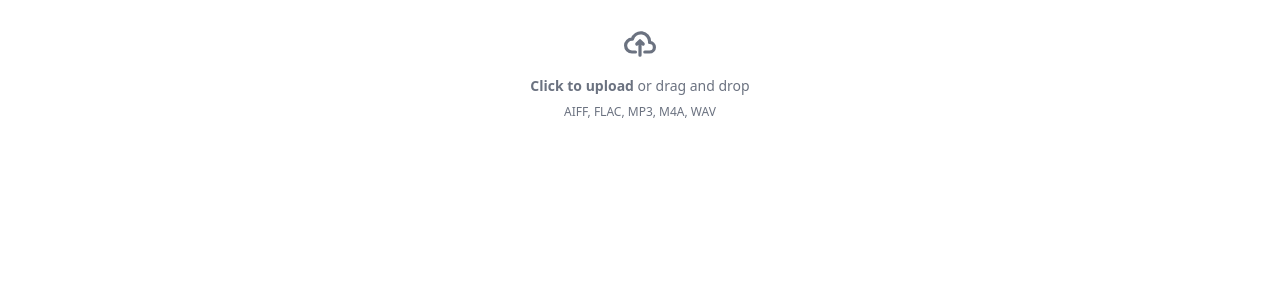
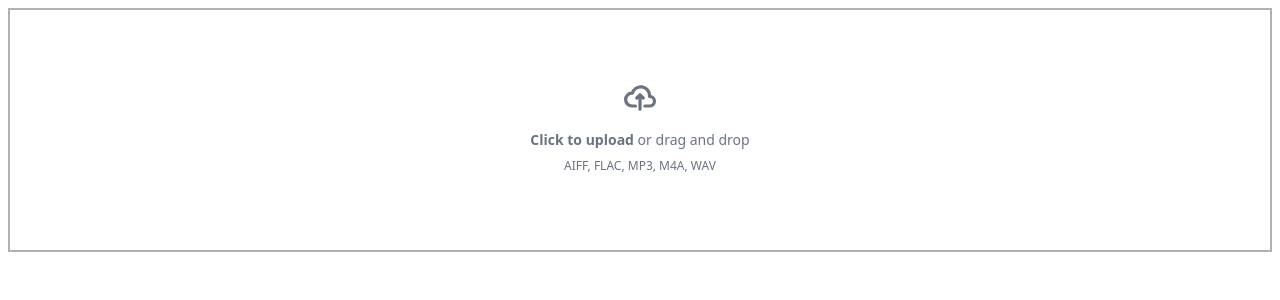
Before and after one commit to anselbrandt/fast-htmx-app, a FastAPI app: page /upload in a window 1280 px wide. Shown: the top 300 px of the page. Run offline with FastAPI, Linux system fonts and the light colour scheme; some libraries are stand-ins or nearby versions.

Commit message:
Add dropzone.css

```diff
--- /dev/null
+++ b/static/dropzone.css
@@ -0,0 +1,541 @@
+@-webkit-keyframes passing-through {
+  0% {
+    opacity: 0;
+    -webkit-transform: translateY(40px);
+    -moz-transform: translateY(40px);
+    -ms-transform: translateY(40px);
+    -o-transform: translateY(40px);
+    transform: translateY(40px);
+  }
+
+  30%,
+  70% {
+    opacity: 1;
+    -webkit-transform: translateY(0px);
+    -moz-transform: translateY(0px);
+    -ms-transform: translateY(0px);
+    -o-transform: translateY(0px);
+    transform: translateY(0px);
+  }
+
+  100% {
+    opacity: 0;
+    -webkit-transform: translateY(-40px);
+    -moz-transform: translateY(-40px);
+    -ms-transform: translateY(-40px);
+    -o-transform: translateY(-40px);
+    transform: translateY(-40px);
+  }
+}
+
+@-moz-keyframes passing-through {
+  0% {
+    opacity: 0;
+    -webkit-transform: translateY(40px);
+    -moz-transform: translateY(40px);
+    -ms-transform: translateY(40px);
+    -o-transform: translateY(40px);
+    transform: translateY(40px);
+  }
+
+  30%,
+  70% {
+    opacity: 1;
+    -webkit-transform: translateY(0px);
+    -moz-transform: translateY(0px);
+    -ms-transform: translateY(0px);
+    -o-transform: translateY(0px);
+    transform: translateY(0px);
+  }
+
+  100% {
+    opacity: 0;
+    -webkit-transform: translateY(-40px);
+    -moz-transform: translateY(-40px);
+    -ms-transform: translateY(-40px);
+    -o-transform: translateY(-40px);
+    transform: translateY(-40px);
+  }
+}
+
+@keyframes passing-through {
+  0% {
+    opacity: 0;
+    -webkit-transform: translateY(40px);
+    -moz-transform: translateY(40px);
+    -ms-transform: translateY(40px);
+    -o-transform: translateY(40px);
+    transform: translateY(40px);
+  }
+
+  30%,
+  70% {
+    opacity: 1;
+    -webkit-transform: translateY(0px);
+    -moz-transform: translateY(0px);
+    -ms-transform: translateY(0px);
+    -o-transform: translateY(0px);
+    transform: translateY(0px);
+  }
+
+  100% {
+    opacity: 0;
+    -webkit-transform: translateY(-40px);
+    -moz-transform: translateY(-40px);
+    -ms-transform: translateY(-40px);
+    -o-transform: translateY(-40px);
+    transform: translateY(-40px);
+  }
+}
+
+@-webkit-keyframes slide-in {
+  0% {
+    opacity: 0;
+    -webkit-transform: translateY(40px);
+    -moz-transform: translateY(40px);
+    -ms-transform: translateY(40px);
+    -o-transform: translateY(40px);
+    transform: translateY(40px);
+  }
+
+  30% {
+    opacity: 1;
+    -webkit-transform: translateY(0px);
+    -moz-transform: translateY(0px);
+    -ms-transform: translateY(0px);
+    -o-transform: translateY(0px);
+    transform: translateY(0px);
+  }
+}
+
+@-moz-keyframes slide-in {
+  0% {
+    opacity: 0;
+    -webkit-transform: translateY(40px);
+    -moz-transform: translateY(40px);
+    -ms-transform: translateY(40px);
+    -o-transform: translateY(40px);
+    transform: translateY(40px);
+  }
+
+  30% {
+    opacity: 1;
+    -webkit-transform: translateY(0px);
+    -moz-transform: translateY(0px);
+    -ms-transform: translateY(0px);
+    -o-transform: translateY(0px);
+    transform: translateY(0px);
+  }
+}
+
+@keyframes slide-in {
+  0% {
+    opacity: 0;
+    -webkit-transform: translateY(40px);
+    -moz-transform: translateY(40px);
+    -ms-transform: translateY(40px);
+    -o-transform: translateY(40px);
+    transform: translateY(40px);
+  }
+
+  30% {
+    opacity: 1;
+    -webkit-transform: translateY(0px);
+    -moz-transform: translateY(0px);
+    -ms-transform: translateY(0px);
+    -o-transform: translateY(0px);
+    transform: translateY(0px);
+  }
+}
+
+@-webkit-keyframes pulse {
+  0% {
+    -webkit-transform: scale(1);
+    -moz-transform: scale(1);
+    -ms-transform: scale(1);
+    -o-transform: scale(1);
+    transform: scale(1);
+  }
+
+  10% {
+    -webkit-transform: scale(1.1);
+    -moz-transform: scale(1.1);
+    -ms-transform: scale(1.1);
+    -o-transform: scale(1.1);
+    transform: scale(1.1);
+  }
+
+  20% {
+    -webkit-transform: scale(1);
+    -moz-transform: scale(1);
+    -ms-transform: scale(1);
+    -o-transform: scale(1);
+    transform: scale(1);
+  }
+}
+
+@-moz-keyframes pulse {
+  0% {
+    -webkit-transform: scale(1);
+    -moz-transform: scale(1);
+    -ms-transform: scale(1);
+    -o-transform: scale(1);
+    transform: scale(1);
+  }
+
+  10% {
+    -webkit-transform: scale(1.1);
+    -moz-transform: scale(1.1);
+    -ms-transform: scale(1.1);
+    -o-transform: scale(1.1);
+    transform: scale(1.1);
+  }
+
+  20% {
+    -webkit-transform: scale(1);
+    -moz-transform: scale(1);
+    -ms-transform: scale(1);
+    -o-transform: scale(1);
+    transform: scale(1);
+  }
+}
+
+@keyframes pulse {
+  0% {
+    -webkit-transform: scale(1);
+    -moz-transform: scale(1);
+    -ms-transform: scale(1);
+    -o-transform: scale(1);
+    transform: scale(1);
+  }
+
+  10% {
+    -webkit-transform: scale(1.1);
+    -moz-transform: scale(1.1);
+    -ms-transform: scale(1.1);
+    -o-transform: scale(1.1);
+    transform: scale(1.1);
+  }
+
+  20% {
+    -webkit-transform: scale(1);
+    -moz-transform: scale(1);
+    -ms-transform: scale(1);
+    -o-transform: scale(1);
+    transform: scale(1);
+  }
+}
+
+.dropzone,
+.dropzone * {
+  box-sizing: border-box;
+}
+
+.dropzone {
+  min-height: 150px;
+  border: 2px solid rgba(0, 0, 0, 0.3);
+  background: #fff;
+  padding: 20px 20px;
+}
+
+.dropzone.dz-clickable {
+  cursor: pointer;
+}
+
+.dropzone.dz-clickable * {
+  cursor: default;
+}
+
+.dropzone.dz-clickable .dz-message,
+.dropzone.dz-clickable .dz-message * {
+  cursor: pointer;
+}
+
+.dropzone.dz-started .dz-message {
+  display: none;
+}
+
+.dropzone.dz-drag-hover {
+  border-style: solid;
+}
+
+.dropzone.dz-drag-hover .dz-message {
+  opacity: 0.5;
+}
+
+.dropzone .dz-message {
+  text-align: center;
+  margin: 2em 0;
+}
+
+.dropzone .dz-message .dz-button {
+  background: none;
+  color: inherit;
+  border: none;
+  padding: 0;
+  font: inherit;
+  cursor: pointer;
+  outline: inherit;
+}
+
+.dropzone .dz-preview {
+  position: relative;
+  display: inline-block;
+  vertical-align: top;
+  margin: 16px;
+  min-height: 100px;
+}
+
+.dropzone .dz-preview:hover {
+  z-index: 1000;
+}
+
+.dropzone .dz-preview:hover .dz-details {
+  opacity: 1;
+}
+
+.dropzone .dz-preview.dz-file-preview .dz-image {
+  border-radius: 20px;
+  background: #999;
+  background: linear-gradient(to bottom, #eee, #ddd);
+}
+
+.dropzone .dz-preview.dz-file-preview .dz-details {
+  opacity: 1;
+}
+
+.dropzone .dz-preview.dz-image-preview {
+  background: #fff;
+}
+
+.dropzone .dz-preview.dz-image-preview .dz-details {
+  -webkit-transition: opacity 0.2s linear;
+  -moz-transition: opacity 0.2s linear;
+  -ms-transition: opacity 0.2s linear;
+  -o-transition: opacity 0.2s linear;
+  transition: opacity 0.2s linear;
+}
+
+.dropzone .dz-preview .dz-remove {
+  font-size: 14px;
+  text-align: center;
+  display: block;
+  cursor: pointer;
+  border: none;
+}
+
+.dropzone .dz-preview .dz-remove:hover {
+  text-decoration: underline;
+}
+
+.dropzone .dz-preview:hover .dz-details {
+  opacity: 1;
+}
+
+.dropzone .dz-preview .dz-details {
+  z-index: 20;
+  position: absolute;
+  top: 0;
+  left: 0;
+  opacity: 0;
+  font-size: 13px;
+  min-width: 100%;
+  max-width: 100%;
+  padding: 2em 1em;
+  text-align: center;
+  color: rgba(0, 0, 0, 0.9);
+  line-height: 150%;
+}
+
+.dropzone .dz-preview .dz-details .dz-size {
+  margin-bottom: 1em;
+  font-size: 16px;
+}
+
+.dropzone .dz-preview .dz-details .dz-filename {
+  white-space: nowrap;
+}
+
+.dropzone .dz-preview .dz-details .dz-filename:hover span {
+  border: 1px solid rgba(200, 200, 200, 0.8);
+  background-color: rgba(255, 255, 255, 0.8);
+}
+
+.dropzone .dz-preview .dz-details .dz-filename:not(:hover) {
+  overflow: hidden;
+  text-overflow: ellipsis;
+}
+
+.dropzone .dz-preview .dz-details .dz-filename:not(:hover) span {
+  border: 1px solid transparent;
+}
+
+.dropzone .dz-preview .dz-details .dz-filename span,
+.dropzone .dz-preview .dz-details .dz-size span {
+  background-color: rgba(255, 255, 255, 0.4);
+  padding: 0 0.4em;
+  border-radius: 3px;
+}
+
+.dropzone .dz-preview:hover .dz-image img {
+  -webkit-transform: scale(1.05, 1.05);
+  -moz-transform: scale(1.05, 1.05);
+  -ms-transform: scale(1.05, 1.05);
+  -o-transform: scale(1.05, 1.05);
+  transform: scale(1.05, 1.05);
+  -webkit-filter: blur(8px);
+  filter: blur(8px);
+}
+
+.dropzone .dz-preview .dz-image {
+  border-radius: 20px;
+  overflow: hidden;
+  width: 120px;
+  height: 120px;
+  position: relative;
+  display: block;
+  z-index: 10;
+}
+
+.dropzone .dz-preview .dz-image img {
+  display: block;
+}
+
+.dropzone .dz-preview.dz-success .dz-success-mark {
+  -webkit-animation: passing-through 3s cubic-bezier(0.77, 0, 0.175, 1);
+  -moz-animation: passing-through 3s cubic-bezier(0.77, 0, 0.175, 1);
+  -ms-animation: passing-through 3s cubic-bezier(0.77, 0, 0.175, 1);
+  -o-animation: passing-through 3s cubic-bezier(0.77, 0, 0.175, 1);
+  animation: passing-through 3s cubic-bezier(0.77, 0, 0.175, 1);
+}
+
+.dropzone .dz-preview.dz-error .dz-error-mark {
+  opacity: 1;
+  -webkit-animation: slide-in 3s cubic-bezier(0.77, 0, 0.175, 1);
+  -moz-animation: slide-in 3s cubic-bezier(0.77, 0, 0.175, 1);
+  -ms-animation: slide-in 3s cubic-bezier(0.77, 0, 0.175, 1);
+  -o-animation: slide-in 3s cubic-bezier(0.77, 0, 0.175, 1);
+  animation: slide-in 3s cubic-bezier(0.77, 0, 0.175, 1);
+}
+
+.dropzone .dz-preview .dz-success-mark,
+.dropzone .dz-preview .dz-error-mark {
+  pointer-events: none;
+  opacity: 0;
+  z-index: 500;
+  position: absolute;
+  display: block;
+  top: 50%;
+  left: 50%;
+  margin-left: -27px;
+  margin-top: -27px;
+}
+
+.dropzone .dz-preview .dz-success-mark svg,
+.dropzone .dz-preview .dz-error-mark svg {
+  display: block;
+  width: 54px;
+  height: 54px;
+}
+
+.dropzone .dz-preview.dz-processing .dz-progress {
+  opacity: 1;
+  -webkit-transition: all 0.2s linear;
+  -moz-transition: all 0.2s linear;
+  -ms-transition: all 0.2s linear;
+  -o-transition: all 0.2s linear;
+  transition: all 0.2s linear;
+}
+
+.dropzone .dz-preview.dz-complete .dz-progress {
+  opacity: 0;
+  -webkit-transition: opacity 0.4s ease-in;
+  -moz-transition: opacity 0.4s ease-in;
+  -ms-transition: opacity 0.4s ease-in;
+  -o-transition: opacity 0.4s ease-in;
+  transition: opacity 0.4s ease-in;
+}
+
+.dropzone .dz-preview:not(.dz-processing) .dz-progress {
+  -webkit-animation: pulse 6s ease infinite;
+  -moz-animation: pulse 6s ease infinite;
+  -ms-animation: pulse 6s ease infinite;
+  -o-animation: pulse 6s ease infinite;
+  animation: pulse 6s ease infinite;
+}
+
+.dropzone .dz-preview .dz-progress {
+  opacity: 1;
+  z-index: 1000;
+  pointer-events: none;
+  position: absolute;
+  height: 16px;
+  left: 50%;
+  top: 50%;
+  margin-top: -8px;
+  width: 80px;
+  margin-left: -40px;
+  background: rgba(255, 255, 255, 0.9);
+  -webkit-transform: scale(1);
+  border-radius: 8px;
+  overflow: hidden;
+}
+
+.dropzone .dz-preview .dz-progress .dz-upload {
+  background: #333;
+  background: linear-gradient(to bottom, #666, #444);
+  position: absolute;
+  top: 0;
+  left: 0;
+  bottom: 0;
+  width: 0;
+  -webkit-transition: width 300ms ease-in-out;
+  -moz-transition: width 300ms ease-in-out;
+  -ms-transition: width 300ms ease-in-out;
+  -o-transition: width 300ms ease-in-out;
+  transition: width 300ms ease-in-out;
+}
+
+.dropzone .dz-preview.dz-error .dz-error-message {
+  display: block;
+}
+
+.dropzone .dz-preview.dz-error:hover .dz-error-message {
+  opacity: 1;
+  pointer-events: auto;
+}
+
+.dropzone .dz-preview .dz-error-message {
+  pointer-events: none;
+  z-index: 1000;
+  position: absolute;
+  display: block;
+  display: none;
+  opacity: 0;
+  -webkit-transition: opacity 0.3s ease;
+  -moz-transition: opacity 0.3s ease;
+  -ms-transition: opacity 0.3s ease;
+  -o-transition: opacity 0.3s ease;
+  transition: opacity 0.3s ease;
+  border-radius: 8px;
+  font-size: 13px;
+  top: 130px;
+  left: -10px;
+  width: 140px;
+  background: #be2626;
+  background: linear-gradient(to bottom, #be2626, #a92222);
+  padding: 0.5em 1.2em;
+  color: #fff;
+}
+
+.dropzone .dz-preview .dz-error-message:after {
+  content: "";
+  position: absolute;
+  top: -6px;
+  left: 64px;
+  width: 0;
+  height: 0;
+  border-left: 6px solid transparent;
+  border-right: 6px solid transparent;
+  border-bottom: 6px solid #be2626;
+}
--- a/templates/partials/meta.html
+++ b/templates/partials/meta.html
@@ -4,3 +4,4 @@
 <script src="https://unpkg.com/htmx.org@1.9.12/dist/ext/json-enc.js"></script>
 <link href="{{root_path}}/static/styles.css" rel="stylesheet" />
 <link href="{{root_path}}/static/tailwind.css" rel="stylesheet" />
+<link href="{{root_path}}/static/dropzone.css" rel="stylesheet" />
--- a/templates/upload.html
+++ b/templates/upload.html
@@ -3,11 +3,6 @@
   <head>
     {% include 'partials/meta.html' %}
     <script src="https://unpkg.com/dropzone@5/dist/min/dropzone.min.js"></script>
-    <link
-      rel="stylesheet"
-      href="https://unpkg.com/dropzone@5/dist/min/dropzone.min.css"
-      type="text/css"
-    />
     <title>Upload</title>
   </head>
   <body>
```
